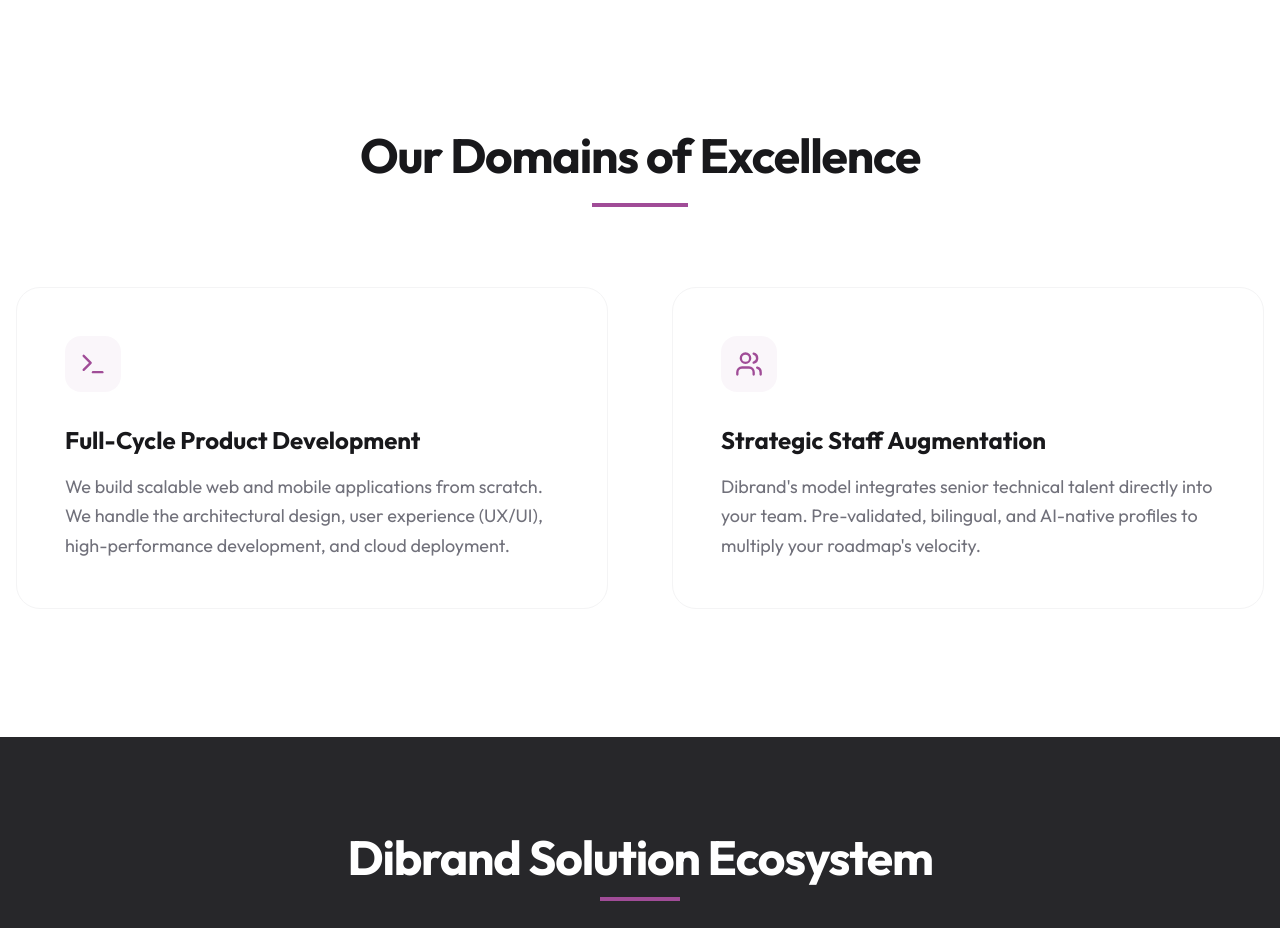
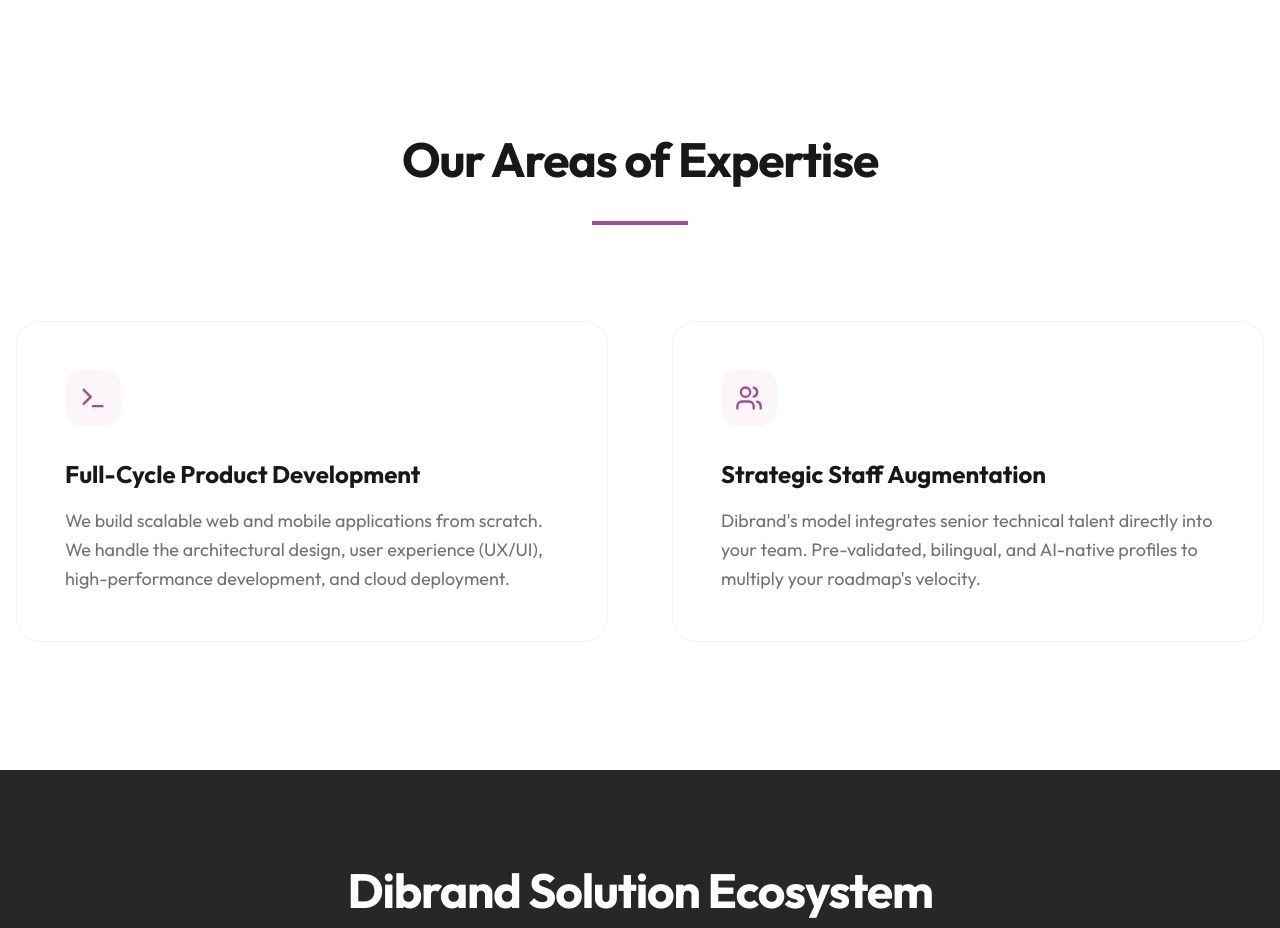
Before and after one commit to dibrand-dev/dibrand-redesign, a Next.js app: page /1 in a window 1280 px wide. Shown: the part 1520-2448 px from the top of the page. Built offline with nearby package versions, Linux system fonts and the light colour scheme; no server answers; the database is empty.

Commit message:
style: update service section titles to 'Areas of Expertise' and optimize spacing

```diff
--- a/components/home/EngineeringExcellence.tsx
+++ b/components/home/EngineeringExcellence.tsx
@@ -10,11 +10,11 @@
     return (
         <section className="bg-white py-24 md:py-32">
             <div className="container mx-auto px-4 max-w-7xl">
-                <div className="text-center mb-20">
-                    <h2 className="text-3xl md:text-5xl font-bold font-outfit text-zinc-900 not-italic tracking-tight">
+                <div className="text-center mb-24">
+                    <h2 className="text-3xl md:text-5xl font-bold font-outfit text-zinc-900 not-italic tracking-tight leading-[1.2]">
                         {dict.engineeringExcellence.title}
                     </h2>
-                    <div className="mt-6 h-1 w-24 bg-brand mx-auto" />
+                    <div className="mt-8 h-1 w-24 bg-brand mx-auto" />
                 </div>
 
                 <div className="grid grid-cols-1 md:grid-cols-2 gap-12 lg:gap-16">
--- a/dictionaries/en.json
+++ b/dictionaries/en.json
@@ -142,7 +142,7 @@
         },
         "trustedByTitle": "Some companies that trust us",
         "engineeringExcellence": {
-            "title": "Our Domains of Excellence",
+            "title": "Our Areas of Expertise",
             "fullCycle": {
                 "title": "Full-Cycle Product Development",
                 "desc": "We build scalable web and mobile applications from scratch. We handle the architectural design, user experience (UX/UI), high-performance development, and cloud deployment."
--- a/dictionaries/es.json
+++ b/dictionaries/es.json
@@ -142,7 +142,7 @@
         },
         "trustedByTitle": "Empresas que confían en nosotros",
         "engineeringExcellence": {
-            "title": "Nuestras Verticales de Excelencia",
+            "title": "Nuestras Áreas de Experticia",
             "fullCycle": {
                 "title": "Full-Cycle Product Development",
                 "desc": "Construimos aplicaciones web y móviles escalables desde cero. Nos encargamos del diseño arquitectónico, experiencia de usuario (UX/UI), desarrollo de alto rendimiento y despliegue hacia la nube."
```
